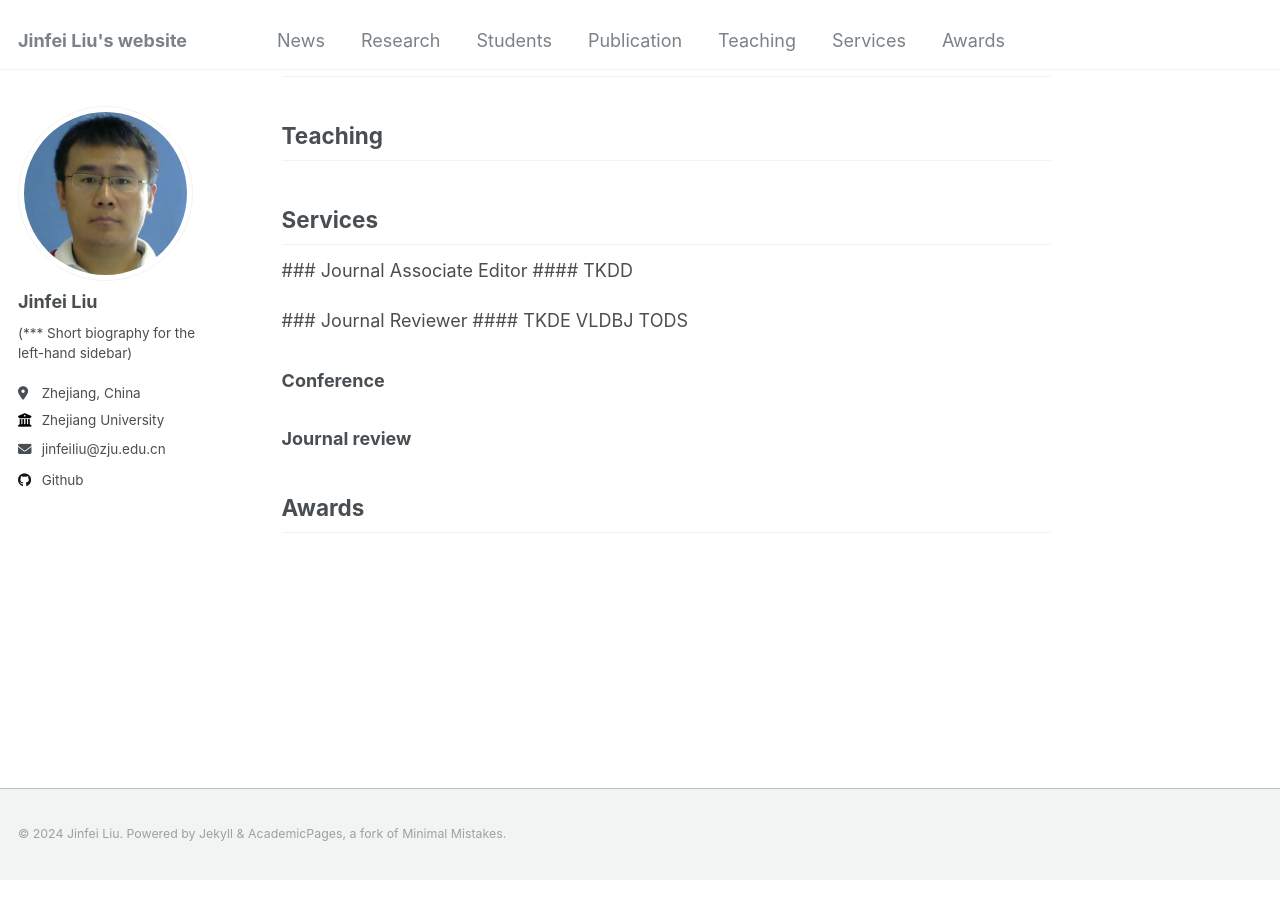
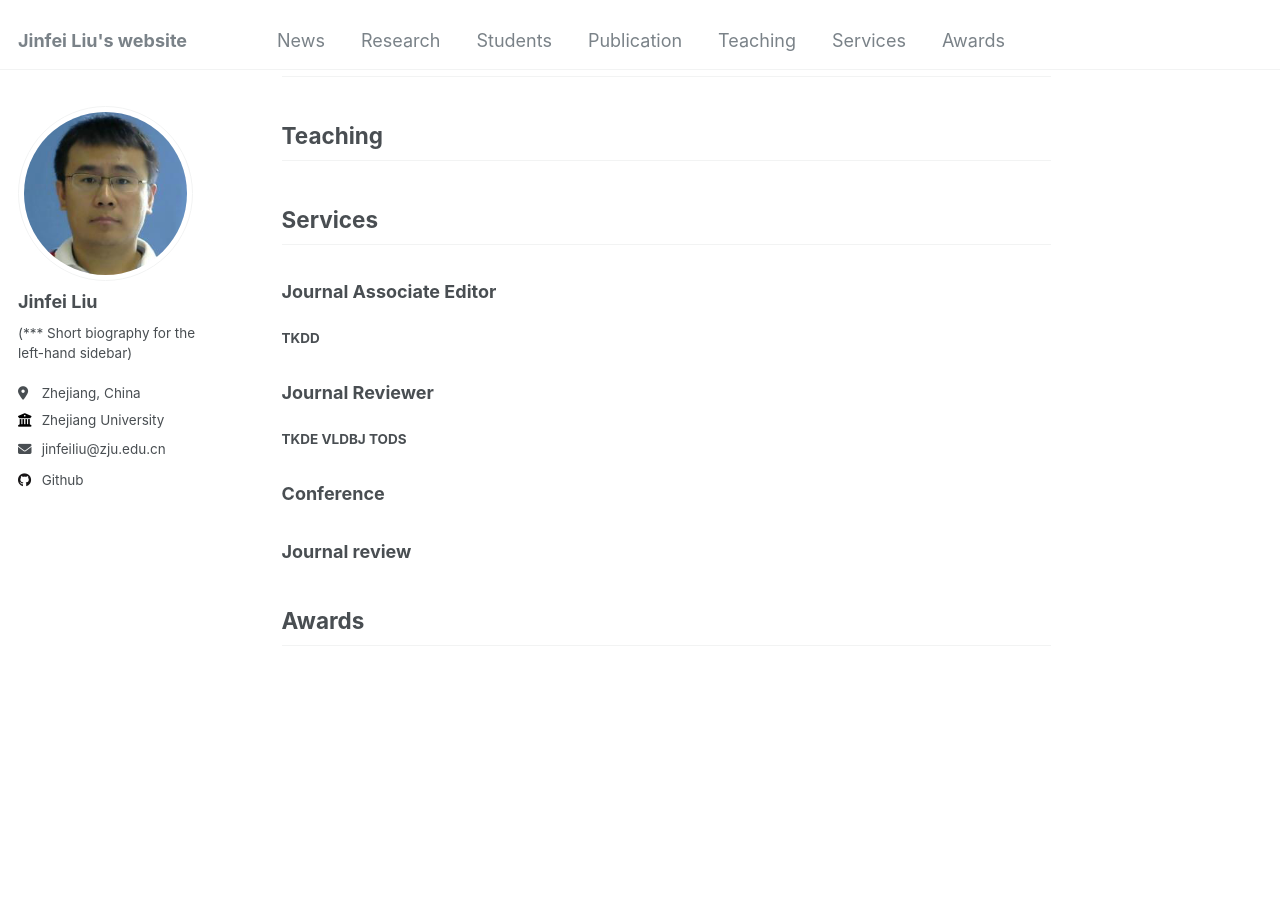
Before and after one commit to jinfeiliu/jinfeiliu.github.io, a Jekyll site: the page built from _pages/about.md, in a window 1280 px wide and 900 px high, scrolled down 746 px. Built offline with Jekyll 4.4.1, drawn with Linux system fonts in a browser that asks for light colours; before the commit the page ends 1625 px from its top, so only the background shows below that.

```diff
--- a/_pages/about.md
+++ b/_pages/about.md
@@ -28,11 +28,12 @@ xxx
 ## Teaching
 
 ## Services
-  ### Journal Associate Editor
-  #### TKDD
 
-  ### Journal Reviewer
-  #### TKDE VLDBJ TODS
+### Journal Associate Editor
+#### TKDD
+
+### Journal Reviewer
+#### TKDE VLDBJ TODS
 
 ### Conference
 
```
